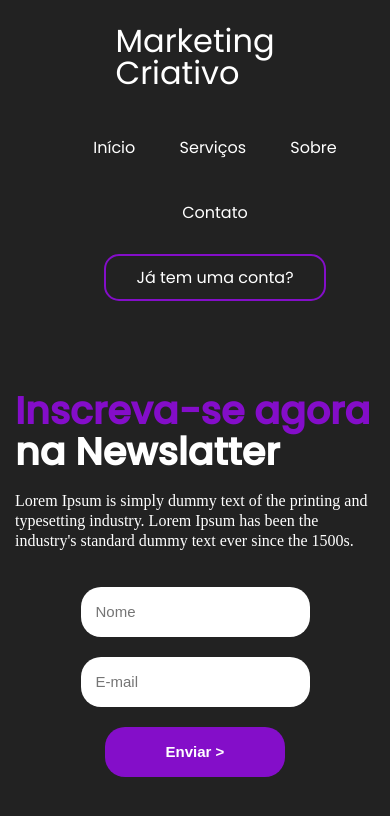
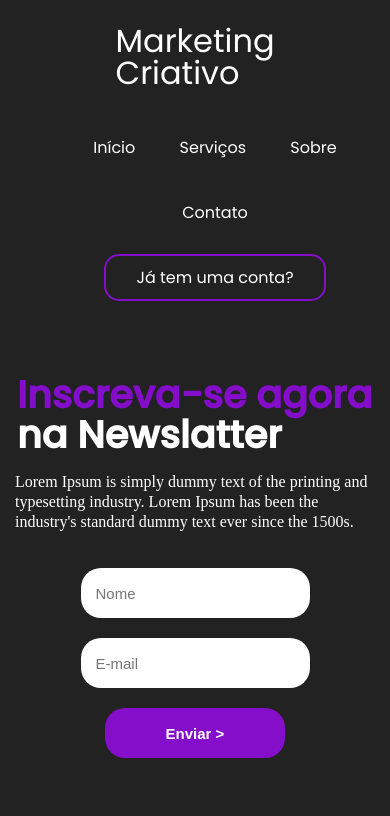
Before and after one commit to anaschlz/purple-landing-page, a plain HTML site: page index.html in a window 390 px wide. Drawn offline with Linux system fonts and the light colour scheme.

Commit message:
responsividade 1.0

```diff
--- a/styles/style.css
+++ b/styles/style.css
@@ -56,8 +56,8 @@ main{
 
 h2{
     font-size: 56px;
-    line-height: 10px;
     font-family: poppinsmedium;
+    margin: 2px;
 }
 
 span{
@@ -106,8 +106,8 @@ input{
     header{
         flex-direction: row;
         justify-content: space-between;
+
     }
-
     #title{
         margin-bottom: 0;
     }
```
